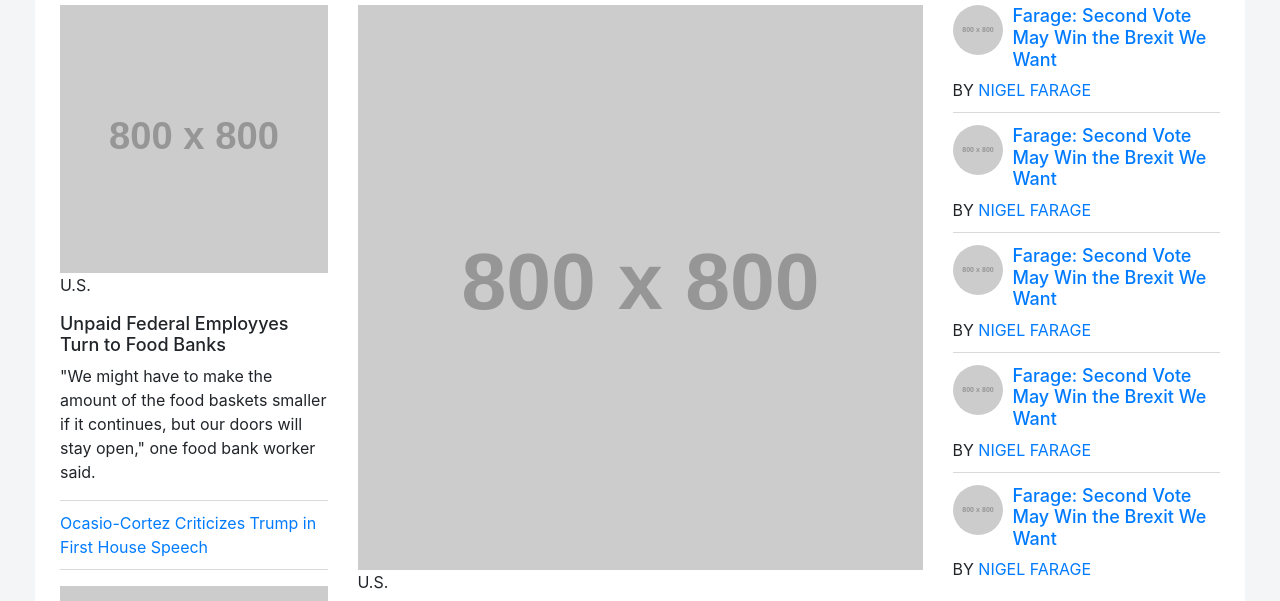
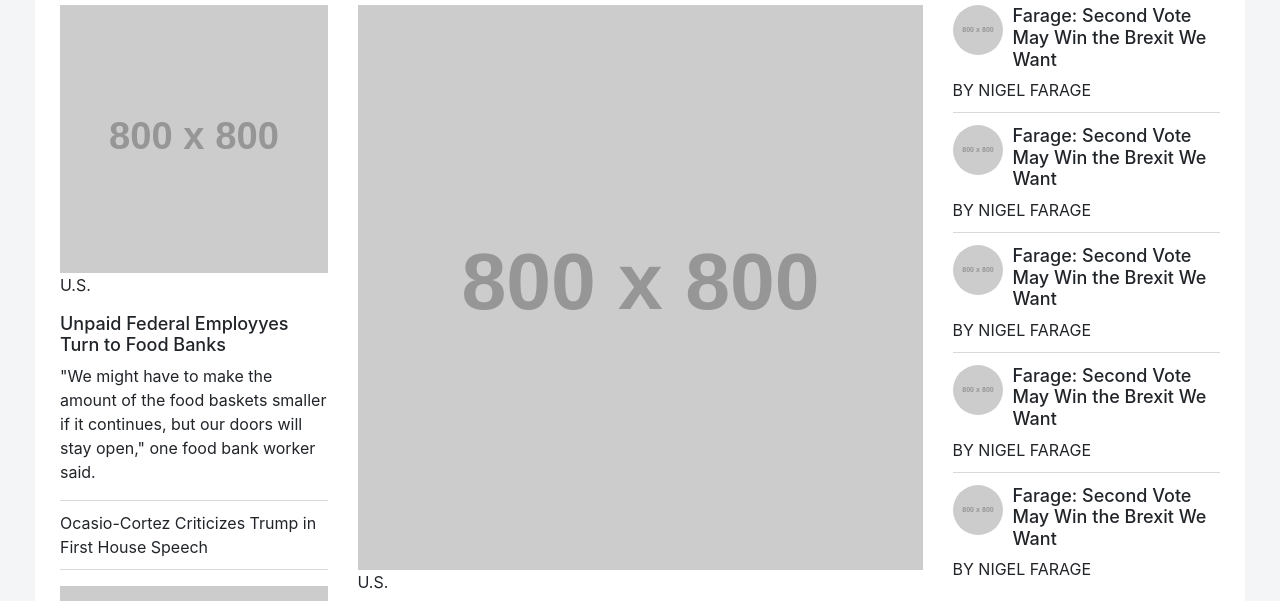
Before and after one commit to Chedak/newsweek-clone, a plain HTML site: page index.html in a window 1280 px wide. Shown: the part 188-789 px from the top of the page. Drawn offline with nearby package versions, Linux system fonts and the light colour scheme; placeholder pictures from the web are drawn by us.

Commit message:
Fix links color

```diff
--- a/index.html
+++ b/index.html
@@ -235,7 +235,7 @@
                   <a href="#">Farage: Second Vote May Win the Brexit We Want</a>
                 </h3>
                 <div class="authored-by">
-                  BY <a href="#">NIGEL FARAGE</a>
+                  BY NIGEL FARAGE
                 </div>
               </div>
             </li>
@@ -249,7 +249,7 @@
                   <a href="#">Farage: Second Vote May Win the Brexit We Want</a>
                 </h3>
                 <div class="authored-by">
-                  BY <a href="#">NIGEL FARAGE</a>
+                  BY NIGEL FARAGE
                 </div>
               </div>
             </li>
@@ -263,7 +263,7 @@
                   <a href="#">Farage: Second Vote May Win the Brexit We Want</a>
                 </h3>
                 <div class="authored-by">
-                  BY <a href="#">NIGEL FARAGE</a>
+                  BY NIGEL FARAGE
                 </div>
               </div>
             </li>
@@ -277,7 +277,7 @@
                   <a href="#">Farage: Second Vote May Win the Brexit We Want</a>
                 </h3>
                 <div class="authored-by">
-                  BY <a href="#">NIGEL FARAGE</a>
+                  BY NIGEL FARAGE
                 </div>
               </div>
             </li>
@@ -291,7 +291,7 @@
                   <a href="#">Farage: Second Vote May Win the Brexit We Want</a>
                 </h3>
                 <div class="authored-by">
-                  BY <a href="#">NIGEL FARAGE</a>
+                  BY NIGEL FARAGE
                 </div>
               </div>
             </li>
--- a/styles.css
+++ b/styles.css
@@ -10,6 +10,15 @@ section {
 
 h3 {
   font-size: 18px;
+}
+
+a {
+  color: inherit;
+}
+
+a:hover {
+  color: #f72210;
+  text-decoration: none;
 }
 
 .pre-header,
```
